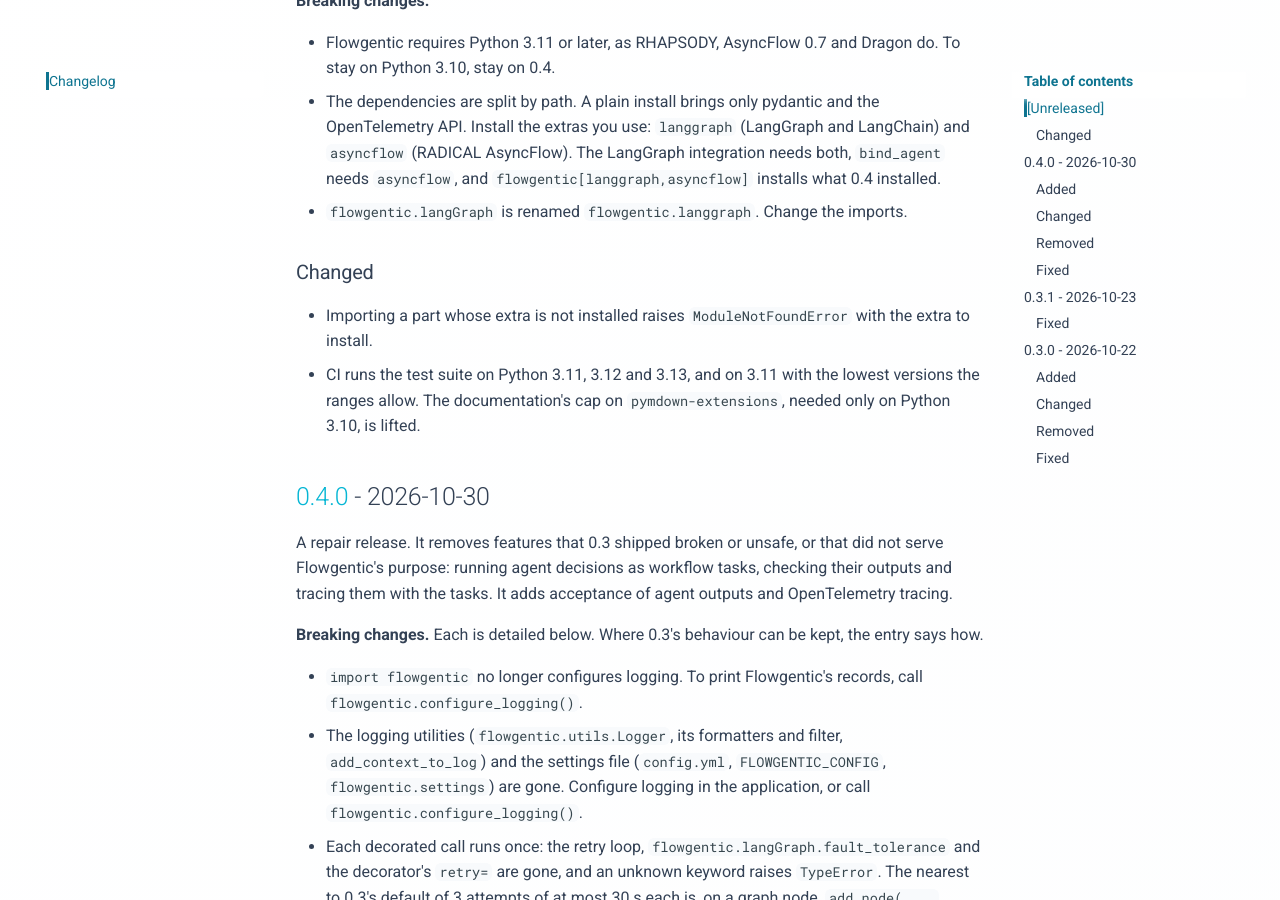
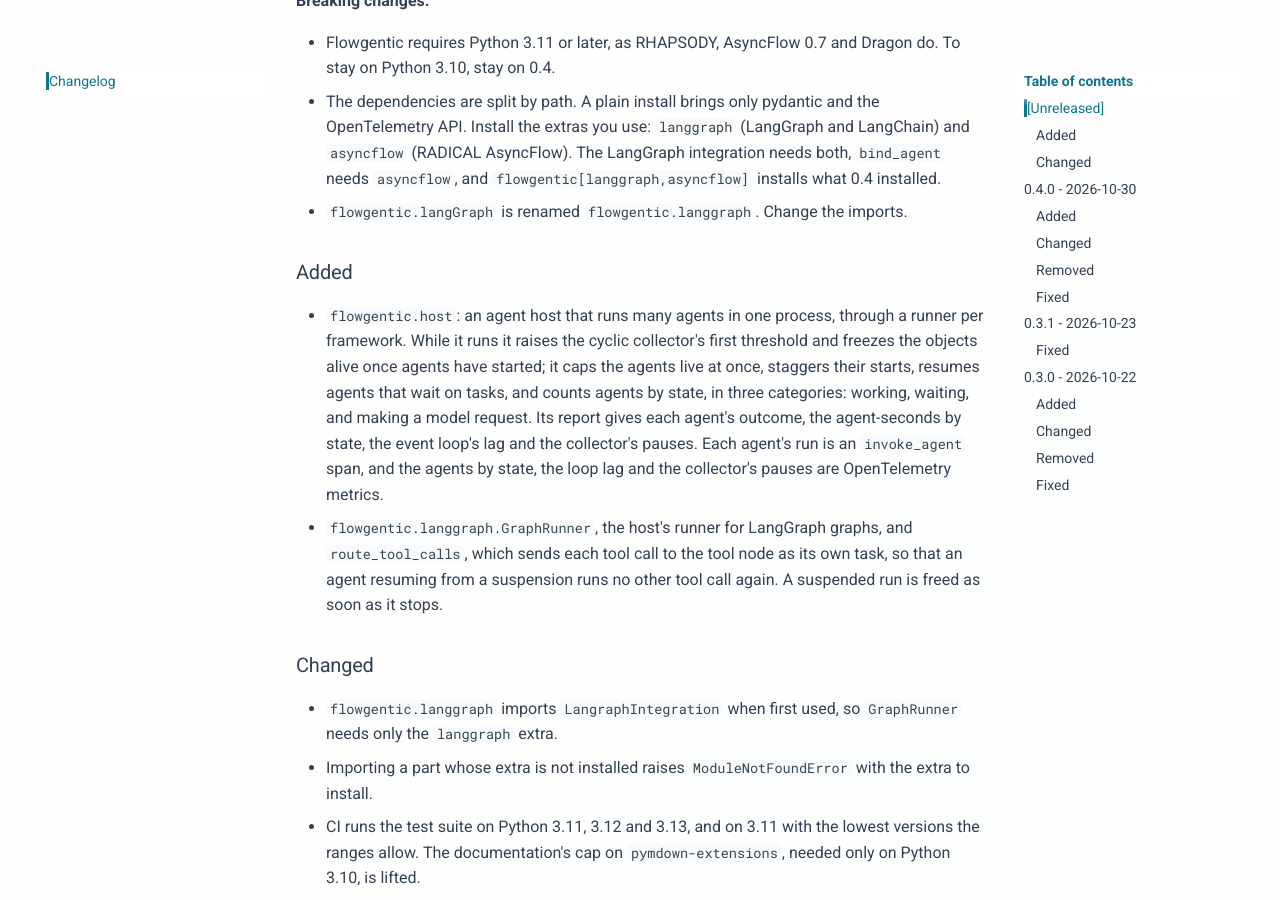
Before and after one commit to stride-research/flowgentic, an MkDocs documentation site: the page built from docs/changelog.md, in a window 1280 px wide and 900 px high, scrolled down 450 px. Built offline with MkDocs 1.6.1 and Material for MkDocs 9.7.7, drawn with Linux system fonts in a browser that asks for light colours; comment, search, counter and statistics services are not loaded.

Commit message:
Document the agent host
A feature page for the host, its runners, what it reports and its
telemetry, and the changelog's entries.

```diff
--- a/CHANGELOG.md
+++ b/CHANGELOG.md
@@ -20,8 +20,27 @@ predate this changelog, so their changes are not listed here.
   `flowgentic[langgraph,asyncflow]` installs what 0.4 installed.
 - `flowgentic.langGraph` is renamed `flowgentic.langgraph`. Change the imports.
 
+### Added
+
+- `flowgentic.host`: an agent host that runs many agents in one process,
+  through a runner per framework. While it runs it raises the cyclic
+  collector's first threshold and freezes the objects alive once agents have
+  started; it caps the agents live at once, staggers their starts, resumes
+  agents that wait on tasks, and counts agents by state, in three categories:
+  working, waiting, and making a model request. Its report gives each agent's
+  outcome, the agent-seconds by state, the event loop's lag and the
+  collector's pauses. Each agent's run is an `invoke_agent` span, and the
+  agents by state, the loop lag and the collector's pauses are OpenTelemetry
+  metrics.
+- `flowgentic.langgraph.GraphRunner`, the host's runner for LangGraph graphs,
+  and `route_tool_calls`, which sends each tool call to the tool node as its
+  own task, so that an agent resuming from a suspension runs no other tool
+  call again. A suspended run is freed as soon as it stops.
+
 ### Changed
 
+- `flowgentic.langgraph` imports `LangraphIntegration` when first used, so
+  `GraphRunner` needs only the `langgraph` extra.
 - Importing a part whose extra is not installed raises `ModuleNotFoundError`
   with the extra to install.
 - CI runs the test suite on Python 3.11, 3.12 and 3.13, and on 3.11 with the
--- a/mkdocs.yml
+++ b/mkdocs.yml
@@ -16,6 +16,7 @@ nav:
       - Architecture: architecture.md
   - Features:
       - Acceptance: features/acceptance.md
+      - Agent host: features/agent-host.md
       - Services: features/services.md
       - Telemetry: features/telemetry.md
       - Logging: features/logging.md
```
Also changed, not shown: docs/features/agent-host.md (added, +117 -0 lines).
